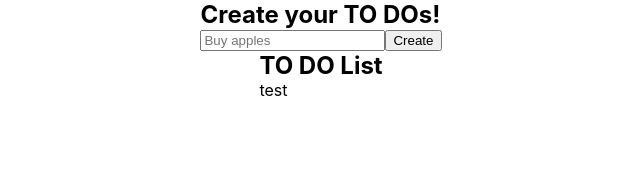
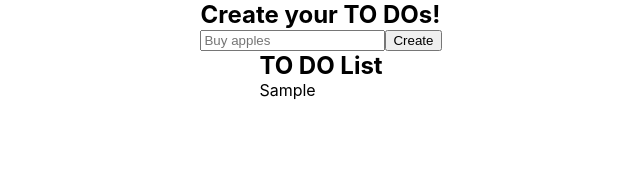
Before and after one commit to lopez-tomas/basic-todo-list, a React (Create React App) app: page / in a window 1280 px wide. Both pictures are taken after typing "Sample" into the empty fields and a click on the input "Create". Shown: the top 170 px of the page, without its empty margins (319-959 px from the left). Built offline with nearby package versions, Linux system fonts and the light colour scheme.

Commit message:
[FEAT]: receiving todo as a prop & displaying it.

```diff
--- a/src/components/ToDo.jsx
+++ b/src/components/ToDo.jsx
@@ -1,9 +1,9 @@
 import React from 'react';
 
-const ToDo = () => {
+const ToDo = ({ todo }) => {
   return (
     <li className="ToDo">
-      test
+      {todo.todo}
     </li>
   )
 }
```
